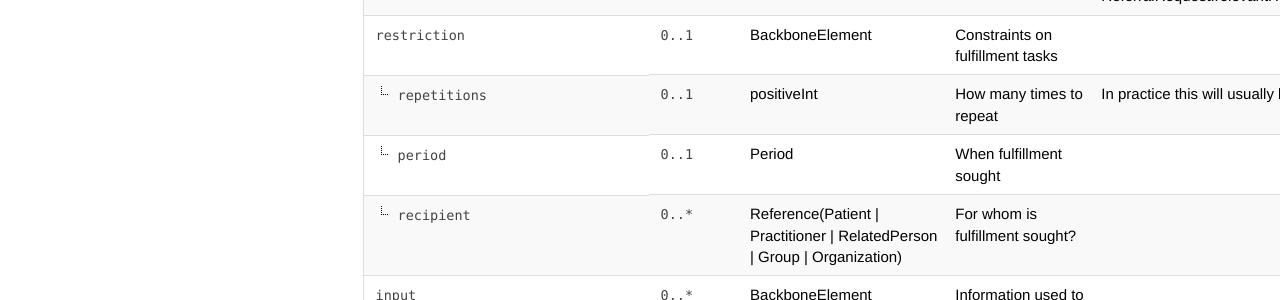
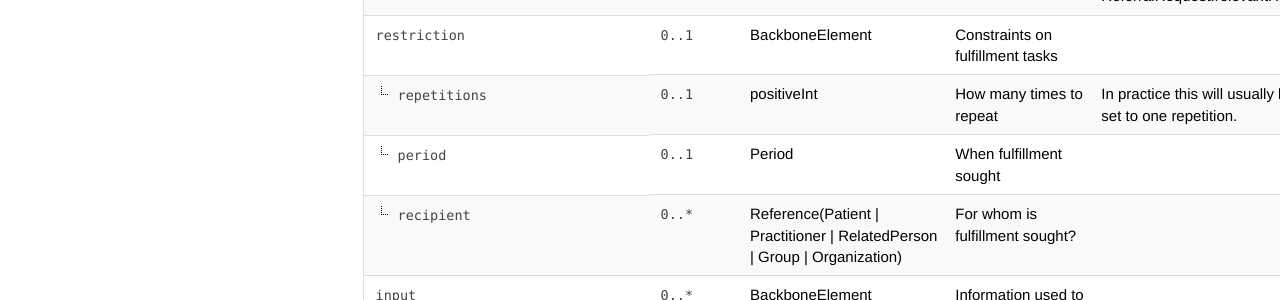
Before and after one commit to nhsconnect/FHIR-CDS, a Jekyll site: the page built from pages/explore/api_task.md, in a window 1280 px wide and 900 px high, scrolled down 3199 px. Shown: the part 175-475 px from the top of the window. Built offline with Jekyll 4.4.1, drawn with Linux system fonts in a browser that asks for light colours; nearby versions of some CDN libraries; comment, search, counter and statistics services are not loaded.

Commit message:
Update api_task.md

```diff
--- a/pages/explore/api_task.md
+++ b/pages/explore/api_task.md
@@ -305,7 +305,7 @@ Detailed implementation guidance for an `Task` resource in the CDS context is gi
     <td><code>0..1</code></td>
     <td>positiveInt</td>
     <td>How many times to repeat</td>
-<td>In practice this will usually be '1'</td>
+<td>In practice this will usually be set to one repetition.</td>
 </tr>
 <tr>
   <td class="sub"><code>period</code></td>
```
